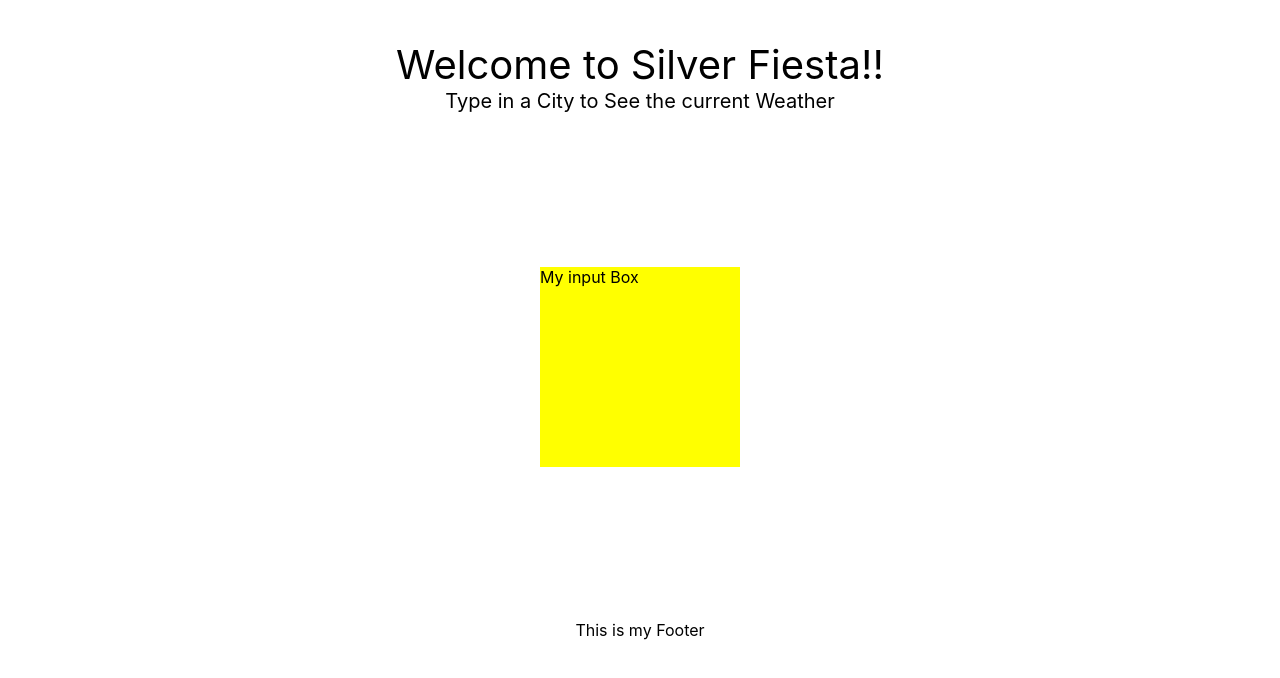
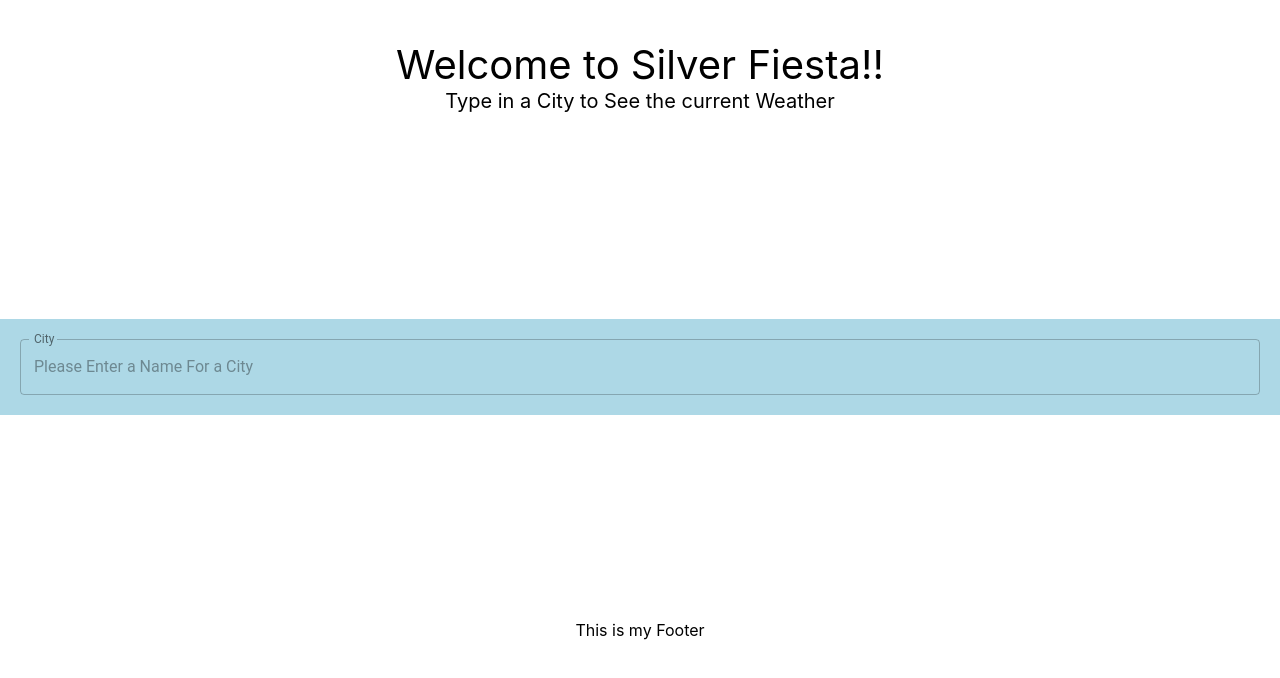
Before and after one commit to eltijuas1988/silver-fiesta, a React (Create React App) app: page / in a window 1280 px wide. Shown: the top 678 px of the page. Built offline with nearby package versions, Linux system fonts and the light colour scheme.

Commit message:
Added TextField from MaterialUI.

```diff
--- a/src/App.js
+++ b/src/App.js
@@ -24,7 +24,8 @@ const styles = {
     flexDirection: 'column',
     alignItems: 'center',
     justifyContent: 'space-between',
-    padding: 40,
+    paddingTop: 40,
+    paddingBottom: 40,
     height: 600,
   },
 }
--- a/src/Body/InputBox.js
+++ b/src/Body/InputBox.js
@@ -1,8 +1,21 @@
 import React from 'react'
+import TextField from '@material-ui/core/TextField'
 
 const InputBox = () => {
   return (
-    <div>My input Box</div>
+    <div>
+      <TextField
+        id="outlined-full-width"
+        label="City"
+        placeholder="Please Enter a Name For a City"
+        fullWidth
+        margin="none"
+        variant="outlined"
+        InputLabelProps={{
+          shrink: true,
+        }}
+      />
+    </div>
   )
 }
 
--- a/src/Body/index.js
+++ b/src/Body/index.js
@@ -12,10 +12,10 @@ const Body = ({classes}) => {
 
 const styles = {
   main: {
-    height: 200,
-    width: 200,
-    backgroundColor: "yellow",
-    color: "black",
+    boxSizing: 'border-box',
+    padding: 20,
+    width: '100%',
+    backgroundColor: "lightBlue",
   },
 }
 
```
